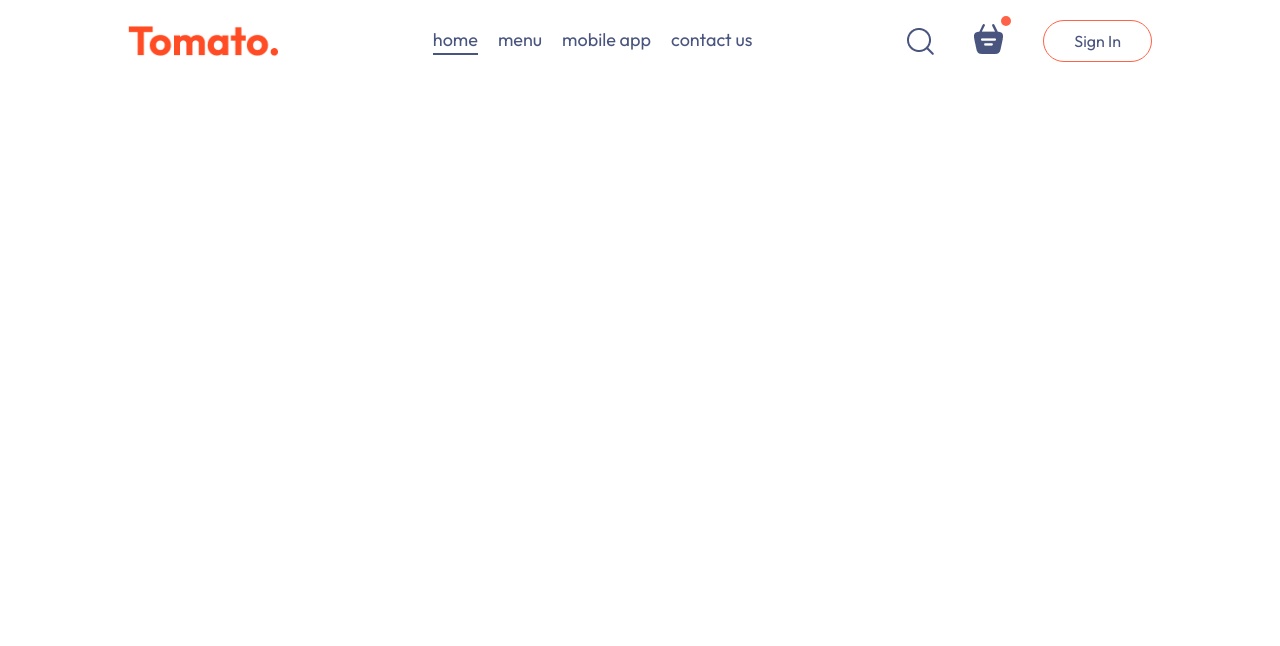
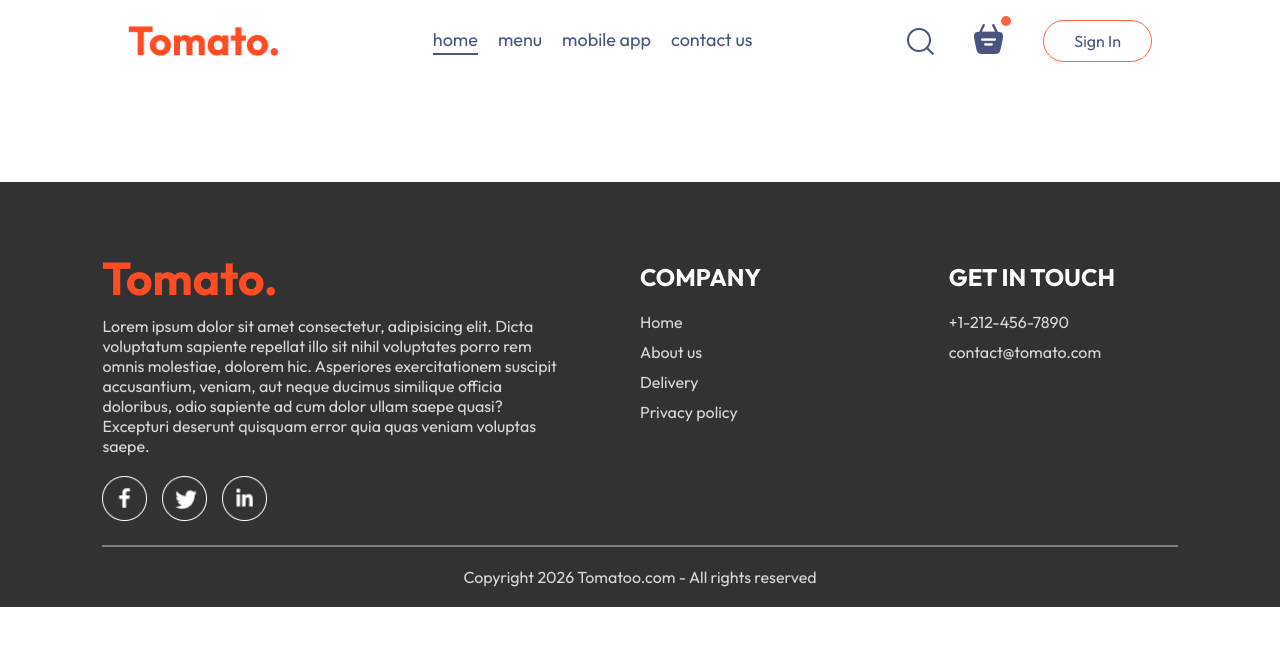
Before and after one commit to Sahrior/Tomatoo.., a React (Vite) app in the folder frontend/: page /order in a window 1280 px wide. Shown: the top 646 px of the page. Built offline with nearby package versions, Linux system fonts and the light colour scheme.

Commit message:
footer added

```diff
--- a/frontend/src/App.jsx
+++ b/frontend/src/App.jsx
@@ -5,9 +5,12 @@ import { Route, Routes } from 'react-router-dom'
 import Home from './pages/Home/Home'
 import Cart from './pages/Cart/Cart'
 import PlaceOrder from './pages/PlaceOrder/PlaceOrder'
+import Footer from './components/Footer/Footer'
 
 const App = () => {
   return (
+
+    <>
     <div className='app'>
 
       <Navbar />
@@ -19,6 +22,12 @@ const App = () => {
       </Routes>
 
     </div>
+
+    <Footer/>
+
+
+
+    </>
   )
 }
 
--- /dev/null
+++ b/frontend/src/components/Footer/Footer.css
@@ -0,0 +1,51 @@
+.footer{
+    color: #d9d9d9;
+    background-color: #323232;
+    display: flex;
+    flex-direction: column;
+    align-items: center;
+    font: 20px;
+    padding: 20px 8vw;
+    padding-top: 80px;
+    margin-top: 100px;
+}
+
+.footer-content{
+    width: 100%;
+    display: grid;
+    grid-template-columns: 2fr 1fr 1fr;
+    gap: 80px;
+}
+
+.footer-content-left, .footer-content-right, .footer-content-center {
+    display: flex;
+    flex-direction: column;
+    align-items: start;
+    gap: 20px;
+}
+
+
+.footer-content-left li, .footer-content-right li, .footer-content-center li {
+    list-style: none;
+    margin-bottom: 10px;
+    cursor: pointer;
+}
+
+
+.footer-content-right h2, .footer-content-center h2{
+    color: white;
+}
+
+.footer-social-icons img{
+    width: 45px;
+    margin-right: 15px;
+
+}
+
+.footer hr{
+    width: 100%;
+    height: 2px;
+    margin: 20px 0px;
+    background-color: grey;
+    border: none;
+}
--- /dev/null
+++ b/frontend/src/components/Footer/Footer.jsx
@@ -0,0 +1,59 @@
+import React from 'react'
+import './Footer.css'
+import {assets} from '../../assets/assets'
+
+const Footer = () => {
+  return (
+    <div className='footer' id='footer'>
+
+        <div className="footer-content">
+
+            <div className="footer-content-left">
+
+                <img src={assets.logo} alt="" />
+                <p>Lorem ipsum dolor sit amet consectetur, adipisicing elit. Dicta voluptatum sapiente repellat illo sit nihil voluptates porro rem omnis molestiae, dolorem hic. Asperiores exercitationem suscipit accusantium, veniam, aut neque ducimus similique officia doloribus, odio sapiente ad cum dolor ullam saepe quasi? Excepturi deserunt quisquam error quia quas veniam voluptas saepe.</p>
+
+                <div className="footer-social-icons">
+                    <img src={assets.facebook_icon} alt="" />
+                    <img src={assets.twitter_icon} alt="" />
+                    <img src={assets.linkedin_icon} alt="" />
+                </div>
+
+            </div>
+
+            <div className="footer-content-center">
+                    <h2>COMPANY</h2>
+                    <ul>
+                        <li>Home</li>
+                        <li>About us</li>
+                        <li>Delivery</li>
+                        <li>Privacy policy</li>
+                    </ul>
+            </div>
+
+            <div className="footer-content-right">
+
+                    <h2>GET IN TOUCH</h2>
+                    <ul>
+                        <li>+1-212-456-7890</li>
+                        <li>contact@tomato.com</li>
+                    </ul>
+
+            </div>
+
+
+
+        </div>
+
+        <hr />
+        <p className="footer-copyright">
+            Copyright 2026 Tomatoo.com - All rights reserved
+        </p>
+
+
+
+    </div>
+  )
+}
+
+export default Footer
```
